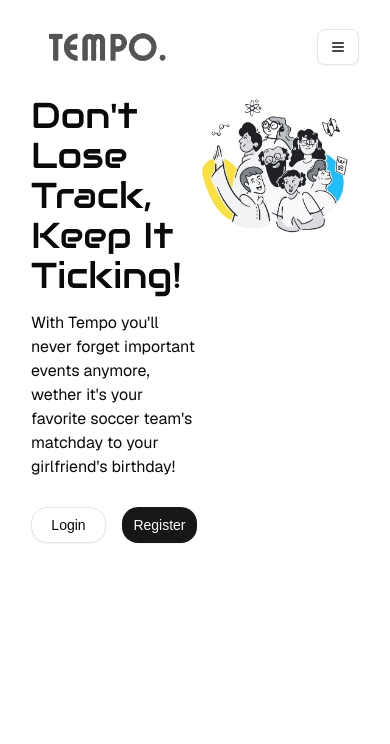
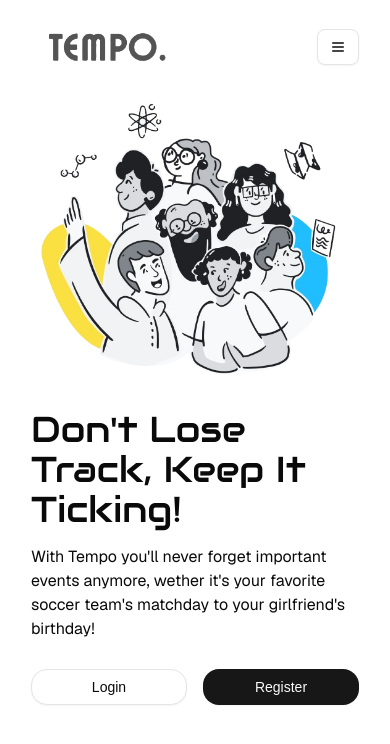
Before and after one commit to dimas-fahmi/tempo, a Next.js app: page / in a window 390 px wide. Shown: the top 744 px of the page. Built offline with nearby package versions, Linux system fonts and the light colour scheme.

Commit message:
Refactor Hero section layout for improved responsiveness and structure

```diff
--- a/app/(landingLayout)/Sections/Hero.tsx
+++ b/app/(landingLayout)/Sections/Hero.tsx
@@ -4,7 +4,10 @@
 
 const Hero = () => {
   return (
-    <section id="hero" className="flex justify-between">
+    <section
+      id="hero"
+      className="flex flex-col-reverse md:flex-row gap-6 justify-between"
+    >
       {/* Content Container */}
       <div className="flex items-center">
         {/* Content Wrapper */}
```
